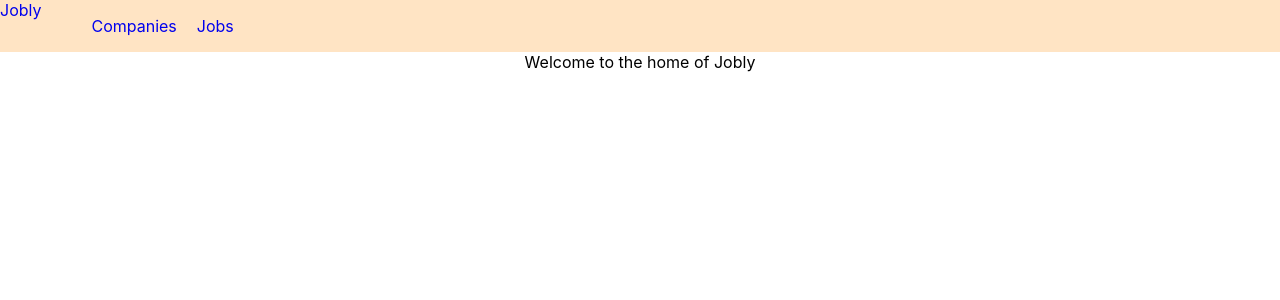
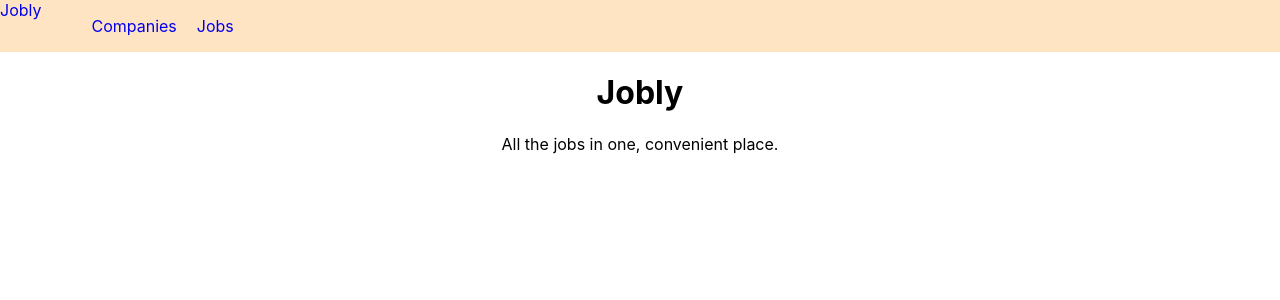
Before and after one commit to nathanrydel/react-jobly, a React (Create React App) app: page / in a window 1280 px wide. Shown: the top 300 px of the page. Built offline with nearby package versions, Linux system fonts and the light colour scheme; no server answers; the HTML template or start-up script is replaced by a standard one.

Commit message:
updated homepage greeter

```diff
--- a/src/Homepage.js
+++ b/src/Homepage.js
@@ -16,7 +16,10 @@ import React from 'react';
 function Homepage() {
   console.log("*** Homepage");
   return (
-    <div>Welcome to the home of Jobly</div>
+    <div className="Homepage">
+      <h1>Jobly</h1>
+      <p>All the jobs in one, convenient place.</p>
+    </div>
   );
 }
 
```
